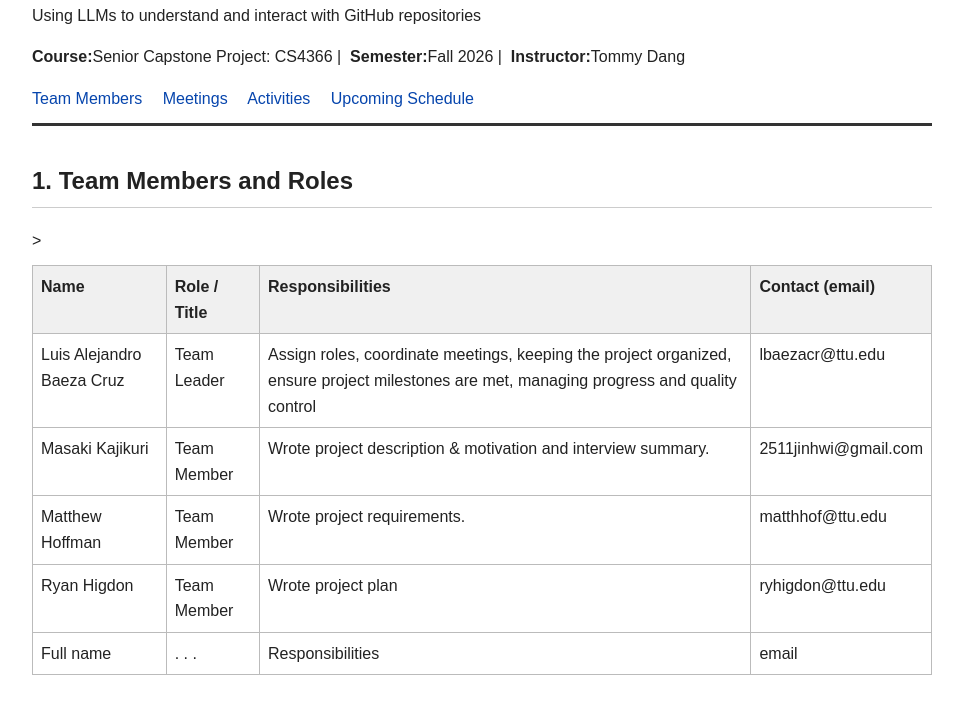
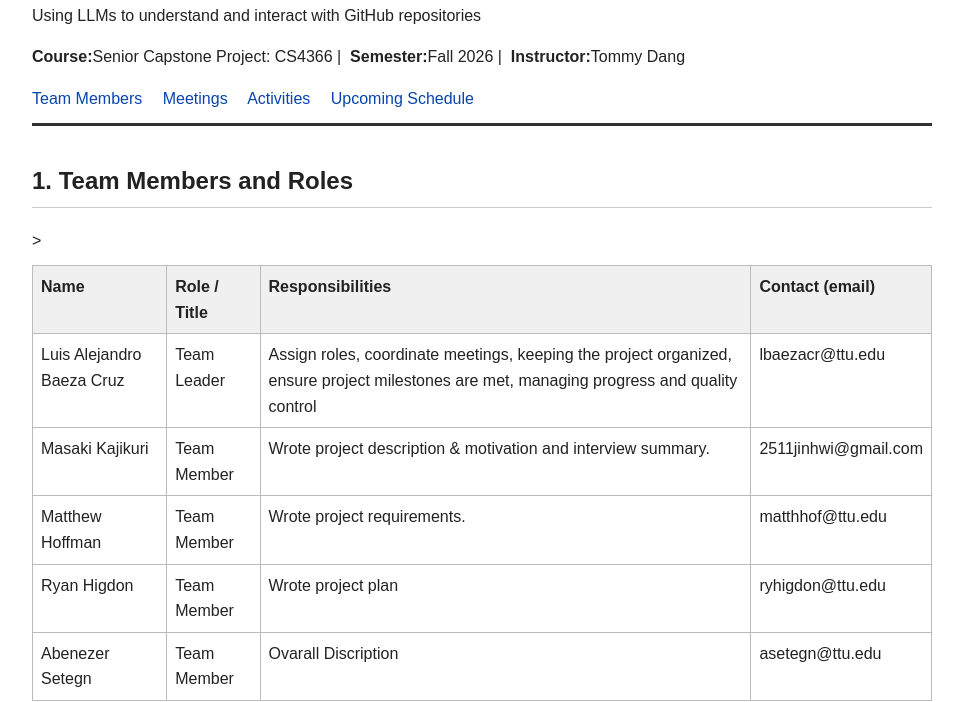
Before and after one commit to LuisBaezaCruz/pentagon_webpage, a plain HTML site: page index.html in a window 1280 px wide. Shown: the part 110-812 px from the top of the page, without its empty margins (158-1121 px from the left). Drawn offline with Linux system fonts and the light colour scheme.

Commit message:
Update team member details in index.html

```diff
--- a/index.html
+++ b/index.html
@@ -102,10 +102,10 @@
         <td>ryhigdon@ttu.edu</td>
       </tr>
       <tr>
-        <td>Full name</td>
-        <td>. . .</td>
-        <td>Responsibilities</td>
-        <td>email</td>
+        <td>Abenezer Setegn</td>
+        <td>Team Member</td>
+        <td>Ovarall Discription</td>
+        <td>asetegn@ttu.edu</td>
       </tr>
 
     </table>
```
